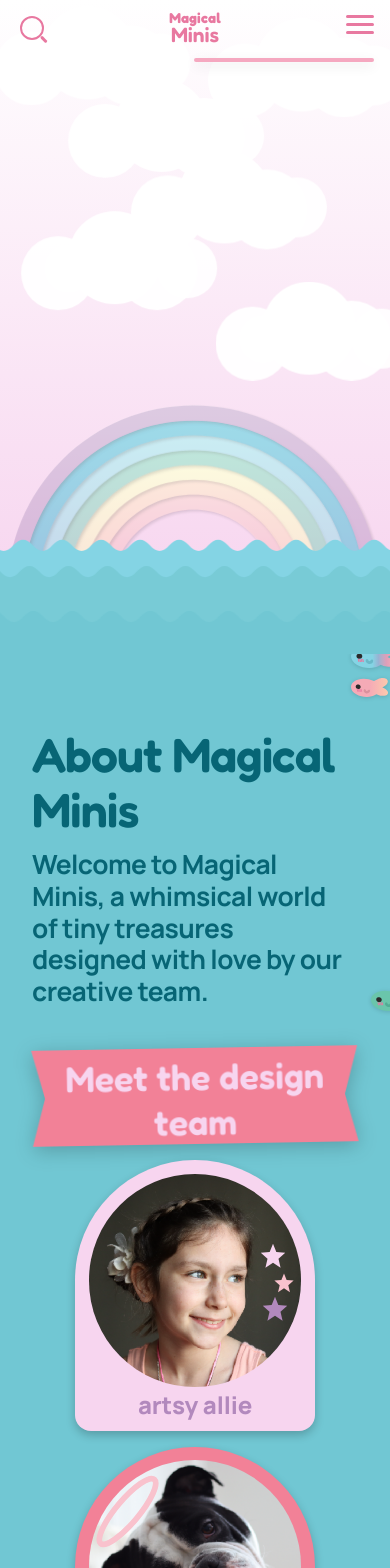
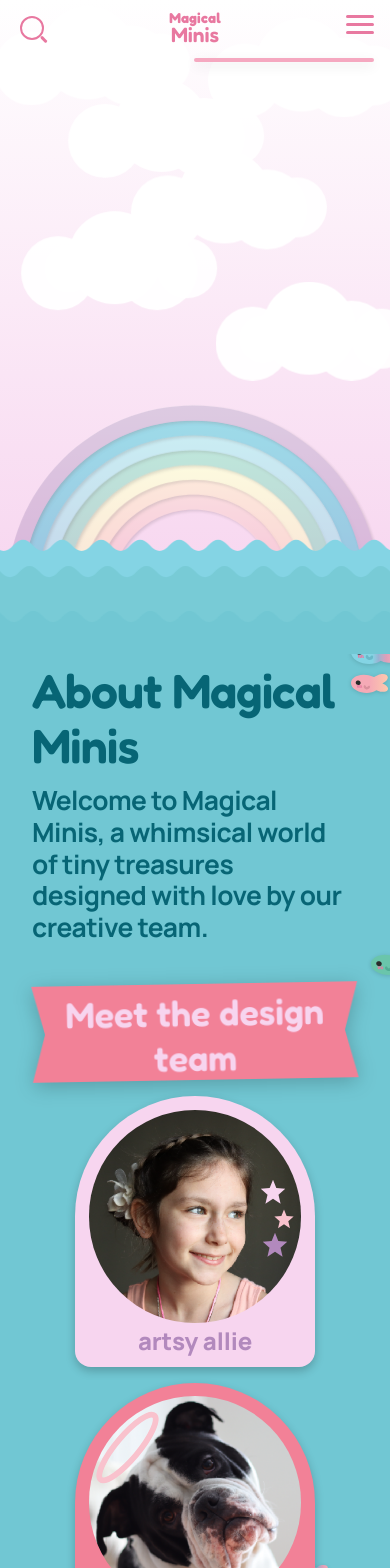
Before and after one commit to mikalmorello/magicalminis, a React (Vite) app: page / in a window 390 px wide. Shown: the top 1568 px of the page. Built offline with nearby package versions, Linux system fonts and the light colour scheme; the HTML template or start-up script is replaced by a standard one; a web font is replaced by a local one.

Commit message:
Adjust padding in about-section for responsive design: reduce default padding for smaller screens and restore original values for larger screens using media queries in SCSS.

```diff
--- a/src/sections/sections.scss
+++ b/src/sections/sections.scss
@@ -1,8 +1,12 @@
 .about-section {
   position: relative;
   background: var(--wave-fill);
-  padding: 8rem var(--section-padding) 10rem;
+  padding: 4rem var(--section-padding) 5rem;
   margin-top: -1px;
+
+  @media (min-width: 768px) {
+    padding: 8rem var(--section-padding) 10rem;
+  }
 
   &__inner {
     position: relative;
```
